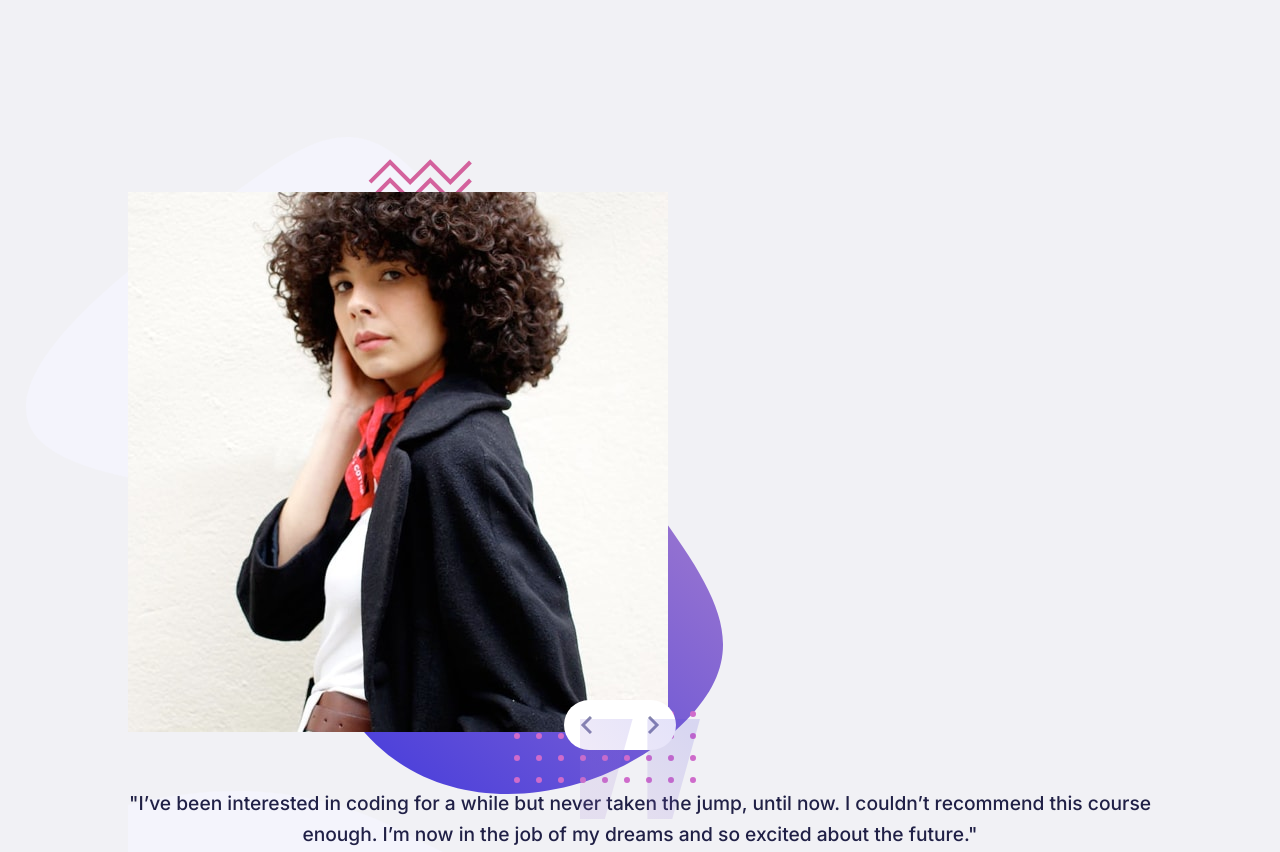
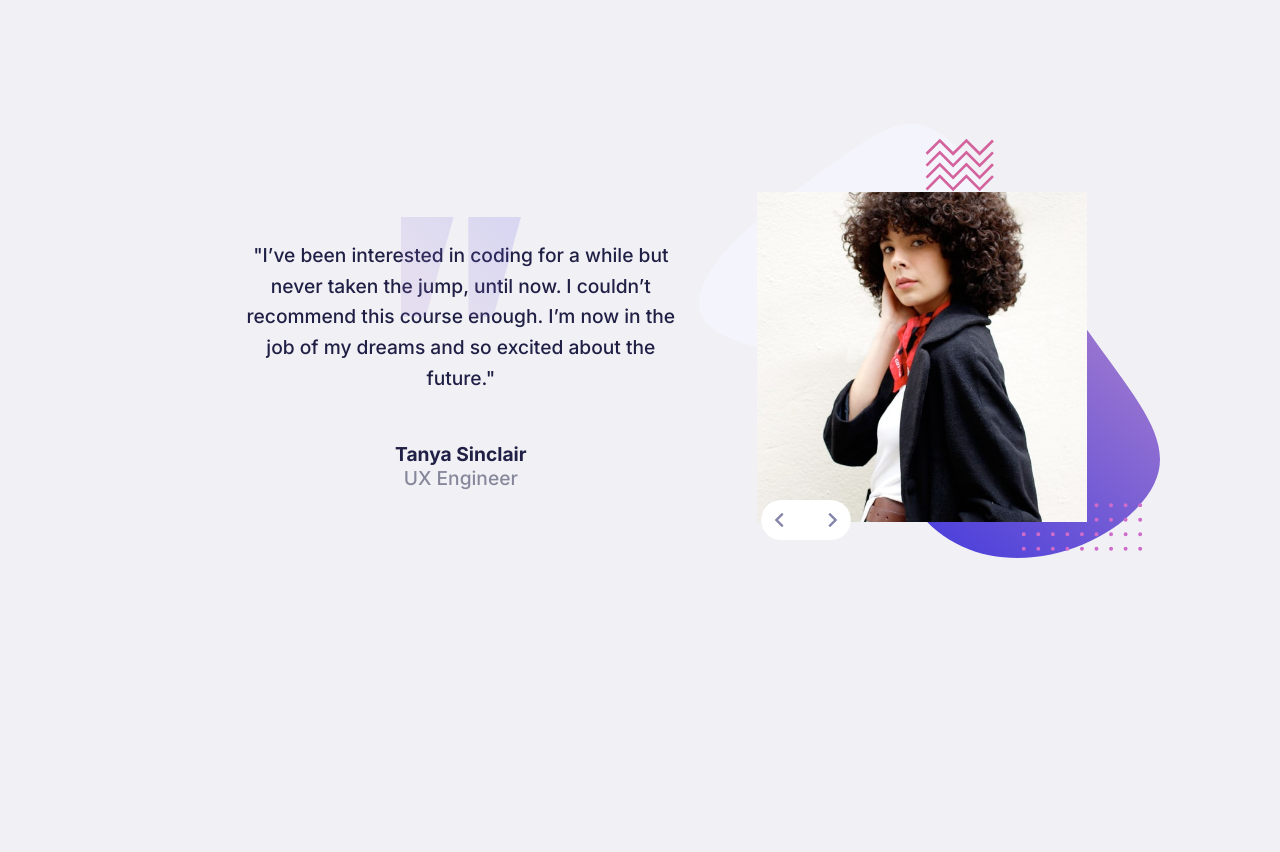
Before and after one commit to jmnyarega/bootcamp-testimonials, a plain HTML site: page index.html in a window 1280 px wide. Shown: the top 852 px of the page. After the commit the page ends 800 px from the top, so only its background shows below. Drawn offline with Linux system fonts and the light colour scheme.

Commit message:
Top section

```diff
--- a/css/index.css
+++ b/css/index.css
@@ -2,6 +2,7 @@
   --dark-blue: hsl(240, 38%, 20%);
   --grayish-blue: hsl(240, 18%, 77%);
   --dark-blue-bg: hsla(240, 18%, 77%, 20%);
+  --white-opacity: hsla(0 100% 100%, 0.5);
 }
 
 body {
@@ -43,31 +44,13 @@ main::after {
   bottom: 0;
   z-index: -1;
 
-  background: no-repeat url(../images/pattern-curve.svg);
+  /*background: no-repeat url(../images/pattern-curve.svg);*/
 }
 
 /*
  * components
  */
 
-/*
- * Slider
- */
-
-.slider {
-  display: flex;
-  justify-content: space-between;
-
-  width: 5rem;
-  background-color: white;
-  border-radius: 99rem;
-  padding: 1rem;
-
-  position: absolute;
-  bottom: calc(0% - 10px);
-  left: calc(50% - 20px);
-  transform: translateX(-50%);
-}
 
 /*
  * Image Card
@@ -78,11 +61,36 @@ main::after {
   object-fit: cover;
 }
 
-.pattern-curve {
+.image-card__pattern-curve {
   position: absolute;
-  top: -10%;
-  left: -10%;
+  bottom: -10%;
+  right: -2%;
   z-index: -1;
+}
+
+.image-card__person {
+  margin: 0 auto;
+  display: block;
+  box-shadow: 0 0 1px 1px var(--white-opacity);
+
+  width: 300px;
+  height: 300px;
+  object-fit: cover;
+}
+
+.image-card__slider {
+  display: flex;
+  justify-content: space-between;
+
+  width: 5rem;
+  background-color: white;
+  border-radius: 99rem;
+  padding: 1rem;
+
+  position: absolute;
+  bottom: -7%;
+  left: 50%;
+  transform: translateX(-50%) scale(0.8);
 }
 
 /*
@@ -117,3 +125,34 @@ main::after {
 .description__footer p {
   margin: 0;
 }
+
+ @media (min-width: 400px) {
+  main {
+    display: flex;
+    flex-direction: row-reverse;
+  }
+
+  .top-section, .bottom-section {
+    width: 45%;
+  }
+
+  .image-card__person {
+    width: 330px;
+    height: 330px;
+    object-fit: cover;
+  }
+
+  .image-card__pattern-curve {
+    position: absolute;
+    bottom: -36px;
+    right: -8px;
+  }
+
+  .image-card__slider {
+    position: absolute;
+    bottom: -7%;
+    left: 25%;
+    transform: translateX(-50%) scale(0.8);
+  }
+
+}
--- a/index.html
+++ b/index.html
@@ -21,14 +21,13 @@
     <main>
       <section class="top-section">
         <div class="image-card">
-          <img class="person" src="./images/image-tanya.jpg" alt="tanya" />
-          <!-- <img class="person" src="./images/image-john.jpg" alt="john" /> -->
+          <img class="image-card__person" src="./images/image-tanya.jpg" alt="tanya" />
           <img
-            class="pattern-curve"
+            class="image-card__pattern-curve"
             src="./images/pattern-bg.svg"
             alt="pattern-curve"
           />
-          <div class="slider">
+          <div class="image-card__slider">
             <img
               class="image-slider-next"
               src="./images/icon-prev.svg"
```
